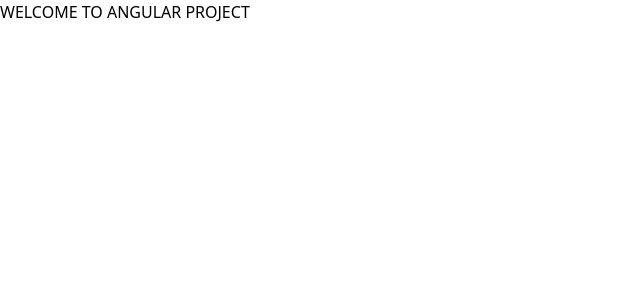
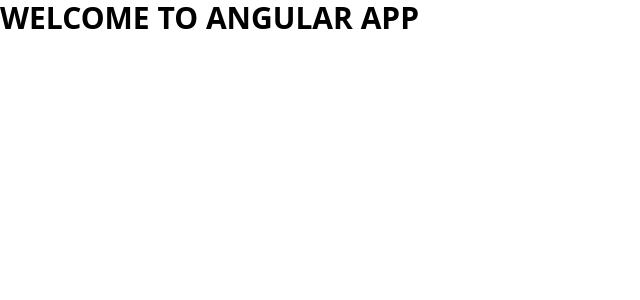
Before and after one commit to HaiderMalik12/jwt-frontend-angular, an Angular app: page / in a window 1280 px wide. Shown: the top 300 px of the page, without its empty margins (0-640 px from the left). Built offline with nearby package versions, Linux system fonts and the light colour scheme.

Commit message:
tested tailwind classes

```diff
--- a/src/app/app.component.html
+++ b/src/app/app.component.html
@@ -1,5 +1,5 @@
 <main>
-  <h1>WELCOME TO ANGULAR PROJECT</h1>
+  <h1 class="text-3xl font-bold">WELCOME TO ANGULAR APP</h1>
 </main>
 
 <router-outlet />
```
